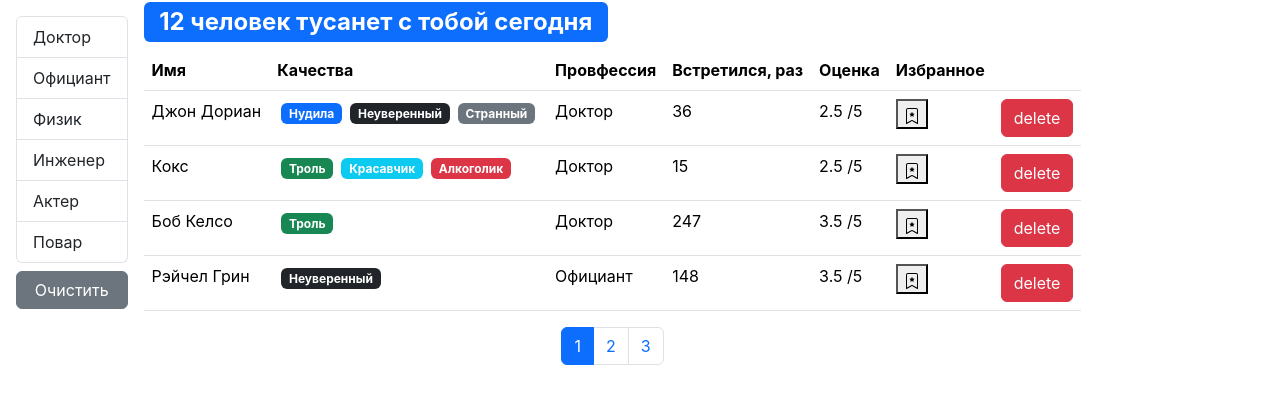
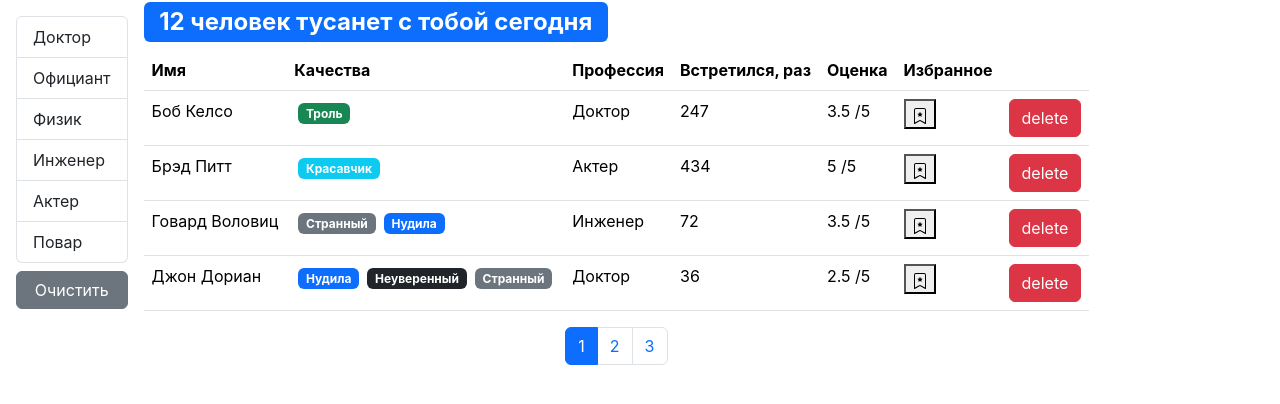
Before and after one commit to DmitriyKanischev/Fast-app-beta, a React (Create React App) app: page / in a window 1280 px wide. Shown: the top 404 px of the page. Built offline with nearby package versions, Linux system fonts and the light colour scheme.

Commit message:
sort users started

```diff
--- a/src/components/Bookmark.jsx
+++ b/src/components/Bookmark.jsx
@@ -7,7 +7,7 @@ const BookMark = ({ status, ...rest }) => {
     <path d="M2 2a2 2 0 0 1 2-2h8a2 2 0 0 1 2 2v13.5a.5.5 0 0 1-.777.416L8 13.101l-5.223 2.815A.5.5 0 0 1 2 15.5V2zm2-1a1 1 0 0 0-1 1v12.566l4.723-2.482a.5.5 0 0 1 .554 0L13 14.566V2a1 1 0 0 0-1-1H4z"/>
   </svg>
     const bookmarkFill = <svg xmlns="http://www.w3.org/2000/svg" width="16" height="16" fill="currentColor" className="bi bi-bookmark-star-fill" viewBox="0 0 16 16">
-    <path fill-rule="evenodd" d="M2 15.5V2a2 2 0 0 1 2-2h8a2 2 0 0 1 2 2v13.5a.5.5 0 0 1-.74.439L8 13.069l-5.26 2.87A.5.5 0 0 1 2 15.5zM8.16 4.1a.178.178 0 0 0-.32 0l-.634 1.285a.178.178 0 0 1-.134.098l-1.42.206a.178.178 0 0 0-.098.303L6.58 6.993c.042.041.061.1.051.158L6.39 8.565a.178.178 0 0 0 .258.187l1.27-.668a.178.178 0 0 1 .165 0l1.27.668a.178.178 0 0 0 .257-.187L9.368 7.15a.178.178 0 0 1 .05-.158l1.028-1.001a.178.178 0 0 0-.098-.303l-1.42-.206a.178.178 0 0 1-.134-.098L8.16 4.1z"/>
+    <path fillRule="evenodd" d="M2 15.5V2a2 2 0 0 1 2-2h8a2 2 0 0 1 2 2v13.5a.5.5 0 0 1-.74.439L8 13.069l-5.26 2.87A.5.5 0 0 1 2 15.5zM8.16 4.1a.178.178 0 0 0-.32 0l-.634 1.285a.178.178 0 0 1-.134.098l-1.42.206a.178.178 0 0 0-.098.303L6.58 6.993c.042.041.061.1.051.158L6.39 8.565a.178.178 0 0 0 .258.187l1.27-.668a.178.178 0 0 1 .165 0l1.27.668a.178.178 0 0 0 .257-.187L9.368 7.15a.178.178 0 0 1 .05-.158l1.028-1.001a.178.178 0 0 0-.098-.303l-1.42-.206a.178.178 0 0 1-.134-.098L8.16 4.1z"/>
   </svg>
     return (
         <button {...rest}>
--- a/src/components/Users.jsx
+++ b/src/components/Users.jsx
@@ -6,12 +6,14 @@ import Pagination from "./Pagination";
 import api from "../api";
 import GroupList from "./GroupList";
 import UsersTable from "./UsersTable";
+import _ from "lodash";
 
 
 const Users = ({ users: allUsers, ...rest }) => {
     const [currentPage, setCurrentPage] = useState(1);
     const [professions, setProfessions] = useState();
-    const [selectedProf, setselectedProf] = useState()
+    const [selectedProf, setselectedProf] = useState();
+    const [sortBy, setSortBy] = useState({iter: 'name', order: 'asc'});
     const pageSize = 4;
     useEffect(() => {
         api.professions.fetchAll().then((data)=>setProfessions(data))
@@ -29,10 +31,15 @@ const Users = ({ users: allUsers, ...rest }) => {
     const handlePageChange = (pageIndex) => {
         setCurrentPage(pageIndex);
     };
+
+     const handleSort = (item) => {
+        setSortBy(item)
+    }
+
     const filteredUsers = selectedProf ? allUsers.filter((user) => JSON.stringify(user.profession) === JSON.stringify(selectedProf)) : allUsers;
     const count = filteredUsers.length;
-
-    const usersCrop = paginate(filteredUsers, currentPage, pageSize);
+    const sortedUsers=_.orderBy(filteredUsers, [sortBy.iter], [sortBy.order]);
+    const usersCrop = paginate(sortedUsers, currentPage, pageSize);
     const clearFilter = () => {
         setselectedProf()
     }
@@ -53,9 +60,15 @@ const Users = ({ users: allUsers, ...rest }) => {
             }
             <div className="d-flex flex-column">
                 <SearchStatus length={count} />
+
                 {count > 0 && (
-                        <UsersTable users={usersCrop} {...rest} />
+                    <UsersTable
+                        users={usersCrop}
+                        currentSort={sortBy}
+                        onSort={handleSort}
+                        {...rest} />
                 )}
+
                 <div className="d-flex justify-content-center">
                     <Pagination
                         itemsCount={count}
--- a/src/components/UsersTable.jsx
+++ b/src/components/UsersTable.jsx
@@ -2,17 +2,24 @@ import React from 'react';
 import PropTypes from 'prop-types';
 import User from './User';
 
-const UsersTable = ({users, ...rest}) => {
+const UsersTable = ({users, onSort, currentSort, ...rest}) => {
+    const handleSort = (item) => {
+        if(currentSort.iter === item) {
+            onSort({...currentSort, order:currentSort.order=== 'asc' ? 'desc': 'asc'})
+        } else {
+            onSort({iter:item, order: 'asc'})
+        }
+    }
     return (
         <table className="table">
             <thead>
                 <tr>
-                    <th scope="col">Имя</th>
+                    <th onClick={() =>handleSort('name')} scope="col">Имя</th>
                     <th scope="col">Качества</th>
-                    <th scope="col">Провфессия</th>
-                    <th scope="col">Встретился, раз</th>
-                    <th scope="col">Оценка</th>
-                    <th scope="col">Избранное</th>
+                    <th onClick={() =>handleSort('profession.name')} scope="col">Профессия</th>
+                    <th onClick={() =>handleSort('completedMeetings')} scope="col">Встретился, раз</th>
+                    <th onClick={() =>handleSort('rate')} scope="col">Оценка</th>
+                    <th onClick={() =>handleSort('bookmark')} scope="col">Избранное</th>
                     <th />
                 </tr>
             </thead>
@@ -27,6 +34,8 @@ const UsersTable = ({users, ...rest}) => {
 
 UsersTable.propTypes={
     users:PropTypes.array.isRequired,
+    onSort:PropTypes.func.isRequired,
+    currnetSort:PropTypes.object.isRequired,
 
 }
 
```
